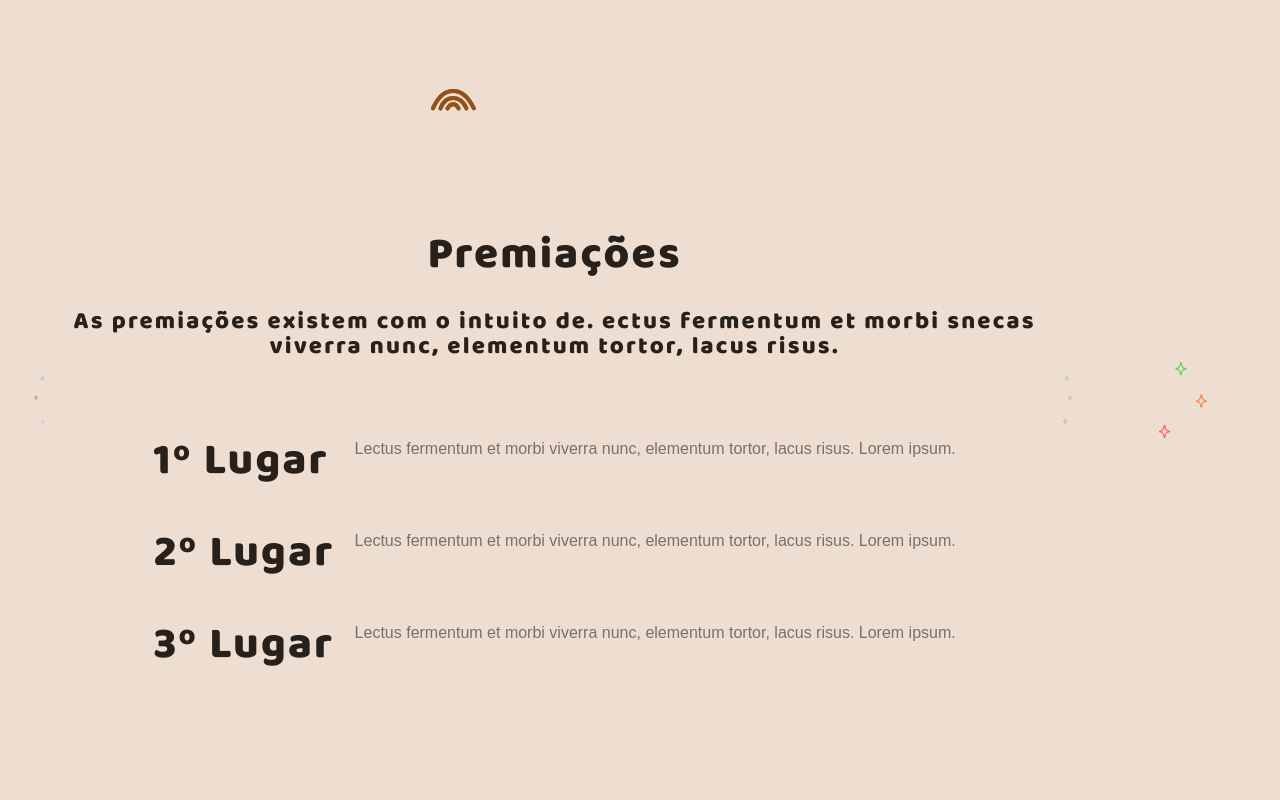
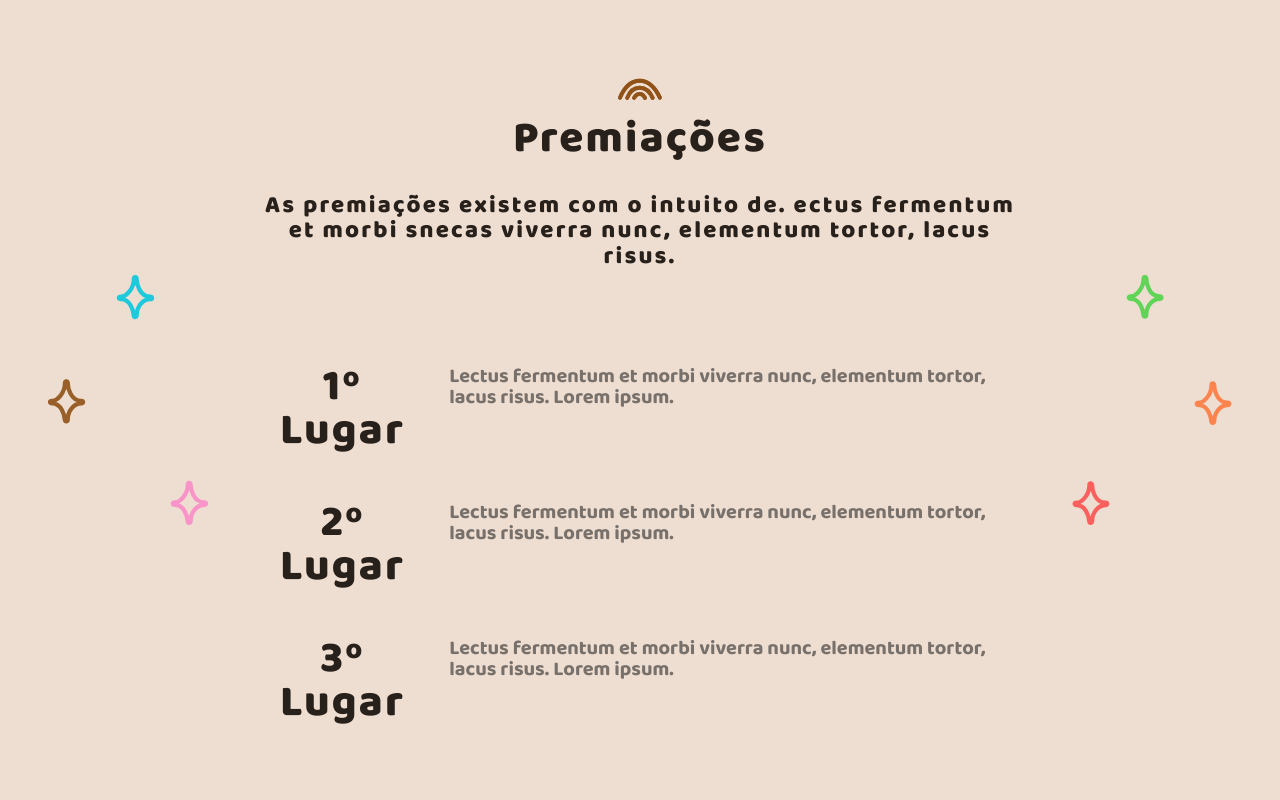
Before and after one commit to CITi-UFPE/hackapride_2022, a React (Create React App) app: page / in a window 1280 px wide. Shown: the top 800 px of the page. Built offline with nearby package versions, Linux system fonts and the light colour scheme.

Commit message:
feat(awards-font): adjust font and star position

```diff
--- a/src/assets/index.ts
+++ b/src/assets/index.ts
@@ -3,7 +3,7 @@ import StarsWebLeft from './starswebleft.svg';
 import StarsWebRight from './starwebright.svg';
 import StarsMobileLeft from './starmobileleft.svg';
 import StarsMobileRight from './starmobileright.svg';
-import Rainbow from './arcoawards.svg';
+import Rainbow from './rainbow.svg';
 
 export {
   Logo,
--- a/src/components/Awards/Awards.tsx
+++ b/src/components/Awards/Awards.tsx
@@ -3,6 +3,7 @@ import React from 'react';
 import {
   ContainerAwards, StarsWebAwards, StarsMobileAwards, TextBodyAwards, TitleAwards,
   HeaderAwards, SubTitleAwards, ListAwards, ListItemAwards, Description, SupremeTitleAwards,
+  RainbowImage, StarWebImage,
 } from './style';
 import {
   StarsMobileLeft, StarsMobileRight, StarsWebLeft, StarsWebRight, Rainbow,
@@ -10,19 +11,17 @@ import {
 
 export const Awards: React.FC = () => (
   <ContainerAwards>
-    <StarsWebAwards>
-      <img src={StarsWebLeft} alt="" width="44px" height="44px" />
-    </StarsWebAwards>
+    <StarWebImage src={StarsWebLeft} />
 
-    <StarsMobileAwards>
+    {/* <StarsMobileAwards>
       <img src={StarsMobileLeft} alt="" />
-    </StarsMobileAwards>
+    </StarsMobileAwards> */}
 
     <TextBodyAwards>
       <HeaderAwards>
 
         <SupremeTitleAwards>
-          <img src={Rainbow} alt="" />
+          <RainbowImage src={Rainbow} />
           Premiações
         </SupremeTitleAwards>
         <SubTitleAwards>
@@ -61,13 +60,11 @@ export const Awards: React.FC = () => (
       </ListAwards>
     </TextBodyAwards>
 
-    <StarsMobileAwards>
+    {/* <StarsMobileAwards>
       <img src={StarsMobileRight} alt="" />
-    </StarsMobileAwards>
+    </StarsMobileAwards> */}
 
-    <StarsWebAwards>
-      <img src={StarsWebRight} alt="" />
-    </StarsWebAwards>
+    <StarWebImage src={StarsWebRight} />
 
   </ContainerAwards>
 );
--- a/src/components/Awards/style.ts
+++ b/src/components/Awards/style.ts
@@ -35,10 +35,13 @@ export const ContainerAwards = styled.div`
 `;
 
 export const StarsWebAwards = styled.div`
-  height: 100vh;
   display: flex;
-  justify-content: center;
-  align-items: center;
+  justify-content: flex-end;
+  align-items: flex-end;
+  height: 100%;
+  padding: 40px;
+  width: 12.5;
+  background-color: aqua;
 `;
 
 export const StarsMobileAwards = styled.div`
@@ -49,6 +52,8 @@ export const StarsMobileAwards = styled.div`
 `;
 
 export const TextBodyAwards = styled.div`
+  padding-top: 3rem;
+  width: 75%;
   height: 100vh;
   display: flex;
   justify-content: center;
@@ -62,12 +67,13 @@ export const HeaderAwards = styled.div`
 `;
 
 export const TitleAwards = styled.div`
-font-family:  BalooExtraBold;
+  font-family:  BalooExtraBold;
   color: #28201A;
   font-size: 44px;
   line-height: 100.4%;
   text-align: center;
   letter-spacing: 0.05em;
+  width: 30%;
 `;
 
 export const SubTitleAwards = styled.div`
@@ -75,7 +81,7 @@ export const SubTitleAwards = styled.div`
   justify-content: center;
   align-items: center;
   flex-direction: row;
-  padding-bottom: 5rem;
+  padding-bottom: 6rem;
   font-family: BalooExtraBold;
   font-size: 24px;
   line-height: 106.9%;
@@ -97,6 +103,9 @@ export const ListItemAwards = styled.div`
 
 export const Description = styled.div`
   padding-left: 20px;
+  font-family:  BalooBold;
+  font-size: 20px;
+  line-height: 106.9%;
 `;
 
 export const SupremeTitleAwards = styled.div`
@@ -112,3 +121,17 @@ export const SupremeTitleAwards = styled.div`
   text-align: center;
   letter-spacing: 0.05em;
 `;
+
+export const RainbowImage = styled.img`
+  height: 44px;
+  width: 10px;
+  display: flex;
+  flex-direction: row;
+  justify-content: center;
+  align-items: center;
+`;
+
+export const StarWebImage = styled.img`
+  width: 70px;
+  height: 250px;
+`;
```
Also changed, not shown: src/assets/rainbow.svg (added), src/assets/starmobileright.svg.
